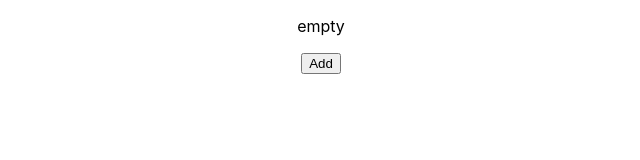
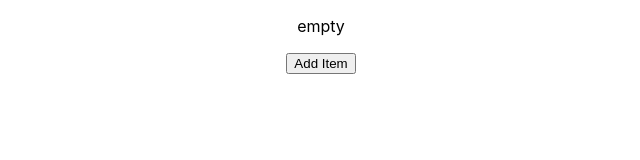
Before and after one commit to shiren/xstate, a React (Create React App) app: page / in a window 1280 px wide. Shown: the top 160 px of the page, without its empty margins (319-959 px from the left). Built offline with nearby package versions, Linux system fonts and the light colour scheme.

Commit message:
wrting wip

```diff
--- a/src/App.tsx
+++ b/src/App.tsx
@@ -6,7 +6,7 @@ import Cart from './cart';
 function App() {
   return (
     <div className="App">
-      <XStateCart />
+      <Cart />
     </div>
   );
 }
--- /dev/null
+++ b/src/cart.jsx
@@ -0,0 +1,36 @@
+import { createMachine } from 'xstate';
+import { useMachine } from '@xstate/react';
+
+const stateMachine = createMachine({
+  id: 'cart',
+  initial: 'empty',
+  states: {
+    empty: {
+      on: {
+        ADD_ITEM: {
+          target: 'hold',
+        },
+      },
+    },
+    hold: {},
+  },
+});
+
+const Cart = () => {
+  const [state, send] = useMachine(stateMachine);
+
+  return (
+    <div>
+      <p>{state.value}</p>
+      <button
+        onClick={() => {
+          send('ADD_ITEM');
+        }}
+      >
+        Add Item
+      </button>
+    </div>
+  );
+};
+
+export default Cart;
--- a/src/cart.tsx
+++ /dev/null
@@ -1,5 +0,0 @@
-const Cart = () => {
-  return <div>dd</div>
-}
-
-export default Cart;
--- a/src/xstateCart.tsx
+++ b/src/xstateCart.tsx
@@ -13,9 +13,10 @@ const postPurchase = (cart: string[]): Promise<boolean> =>
 type Context = {
   items: string[];
   maxItems: number;
-}
+};
 
-const cartMachine = createMachine<Context>({
+const cartMachine = createMachine<Context>(
+  {
     id: 'cart',
     initial: 'empty',
     context: {
@@ -27,26 +28,29 @@ const cartMachine = createMachine<Context>({
         on: {
           ADD_ITEM: {
             target: 'hold',
-          actions: ['addItem']
-        }
-      }
+            actions: ['addItem'],
+          },
+        },
       },
       hold: {
-      always: [{
+        always: [
+          {
             target: 'full',
-        cond: 'isFull'
-      }, {
+            cond: 'isFull',
+          },
+          {
             target: 'empty',
-        cond: 'isEmpty'
-      }],
+            cond: 'isEmpty',
+          },
+        ],
         on: {
           ADD_ITEM: {
-          actions: ['addItem']
+            actions: ['addItem'],
           },
           REMOVE_ITEM: {
-          actions: ['removeItem']
-        }
-      }
+            actions: ['removeItem'],
+          },
+        },
       },
       full: {
         on: {
@@ -55,9 +59,9 @@ const cartMachine = createMachine<Context>({
           },
           REMOVE_ITEM: {
             target: 'hold',
-          actions: ['removeItem']
-        }
-      }
+            actions: ['removeItem'],
+          },
+        },
       },
       loading: {
         invoke: {
@@ -65,65 +69,89 @@ const cartMachine = createMachine<Context>({
           src: (context) => postPurchase(context.items),
           onDone: {
             target: 'done',
-        }
-      }
+            actions: ['purchased'],
+          },
+        },
       },
       done: {
         type: 'final',
-      entry: ['complete'],
-      exit: ['resetItem']
-    }
-  }
-}, {
+        entry: ['resetItem'],
+      },
+    },
+  },
+  {
     actions: {
       addItem: assign({
-      items: ({ items }) => [...items, `newITEM${Date.now()}`]
+        items: ({ items }) => [...items, `newITEM${Date.now()}`],
       }),
       removeItem: assign({
-      items: ({ items }, { name }) => items.filter(item => item !== name)
+        items: ({ items }, { name }) => items.filter((item) => item !== name),
       }),
-    resetItem: assign<Context>({ // 버전 4에서 어싸인은 다른 액션 보다 우선순위가 높다. 5부터는 그냥 순서대로 실행됨.
-      items: []
-    })
+      resetItem: assign<Context>({
+        // 버전 4에서 어싸인은 다른 액션 보다 우선순위가 높다. 5부터는 그냥 순서대로 실행됨.
+        items: [],
+      }),
     },
     guards: {
       isFull: ({ items, maxItems }) => items.length >= maxItems,
-    isEmpty: ({ items }) => items.length === 0
+      isEmpty: ({ items }) => items.length === 0,
+    },
   }
-});
+);
 
-const Cart: React.FC<{ items: string[], onRemoveItem: (name: string) => void }> = ({ items, onRemoveItem }) => {
-  return <div>
+const Cart: React.FC<{ items: string[]; onRemoveItem: (name: string) => void }> = ({
+  items,
+  onRemoveItem,
+}) => {
+  return (
+    <div>
       <ul>
         {items.map((name, index) => (
-        <li key={index}>{name} <button onClick={() => { onRemoveItem(name) }}>X</button></li>
+          <li key={index}>
+            {name}{' '}
+            <button
+              onClick={() => {
+                onRemoveItem(name);
+              }}
+            >
+              X
+            </button>
+          </li>
         ))}
       </ul>
     </div>
-}
-
+  );
+};
 
 const XStateCart = () => {
   const [state, send] = useMachine(cartMachine, {
     actions: {
-      complete: (context) => {
-        console.log(context.items.length)
-      }
-    }
+      purchased: (context) => {
+        console.log(context.items.length);
+      },
+    },
   });
 
   const removeItem = (name: string) => {
     send('REMOVE_ITEM', { name });
-  }
+  };
 
   return (
-    <div className="Cart" >
+    <div className="Cart">
       <p>{state.toStrings()}</p>
       <Cart items={state.context.items} onRemoveItem={removeItem} />
-      {!state.matches('full') && <button onClick={() => { send('ADD_ITEM') }}>Add</button>}
+      {!state.matches('full') && (
+        <button
+          onClick={() => {
+            send('ADD_ITEM');
+          }}
+        >
+          Add
+        </button>
+      )}
       {state.matches('full') && <button onClick={() => send('PURCHASE')}>purchase</button>}
     </div>
   );
-}
+};
 
 export default XStateCart;
```
Lines whose indentation alone changed are shown as unchanged.
